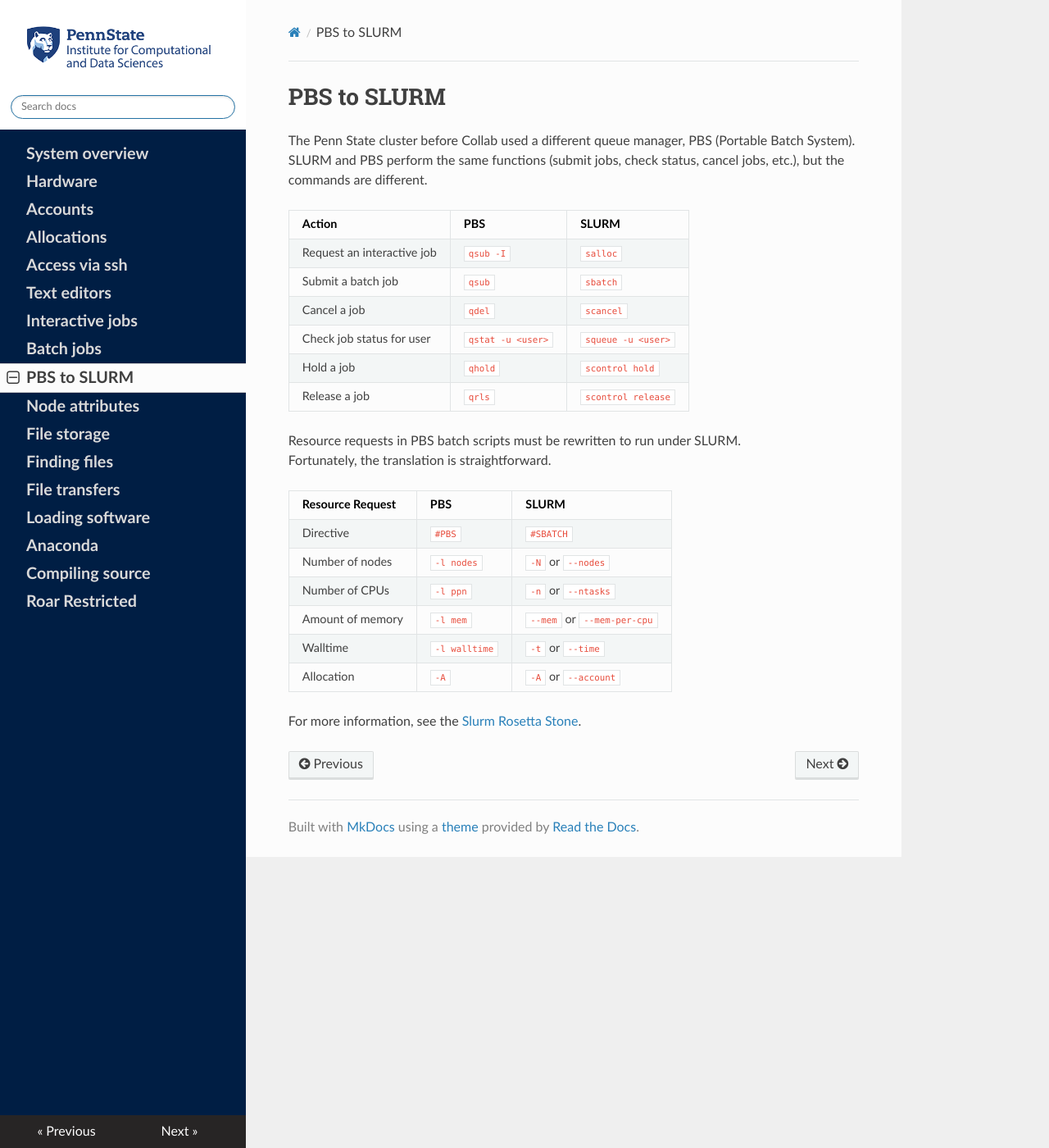
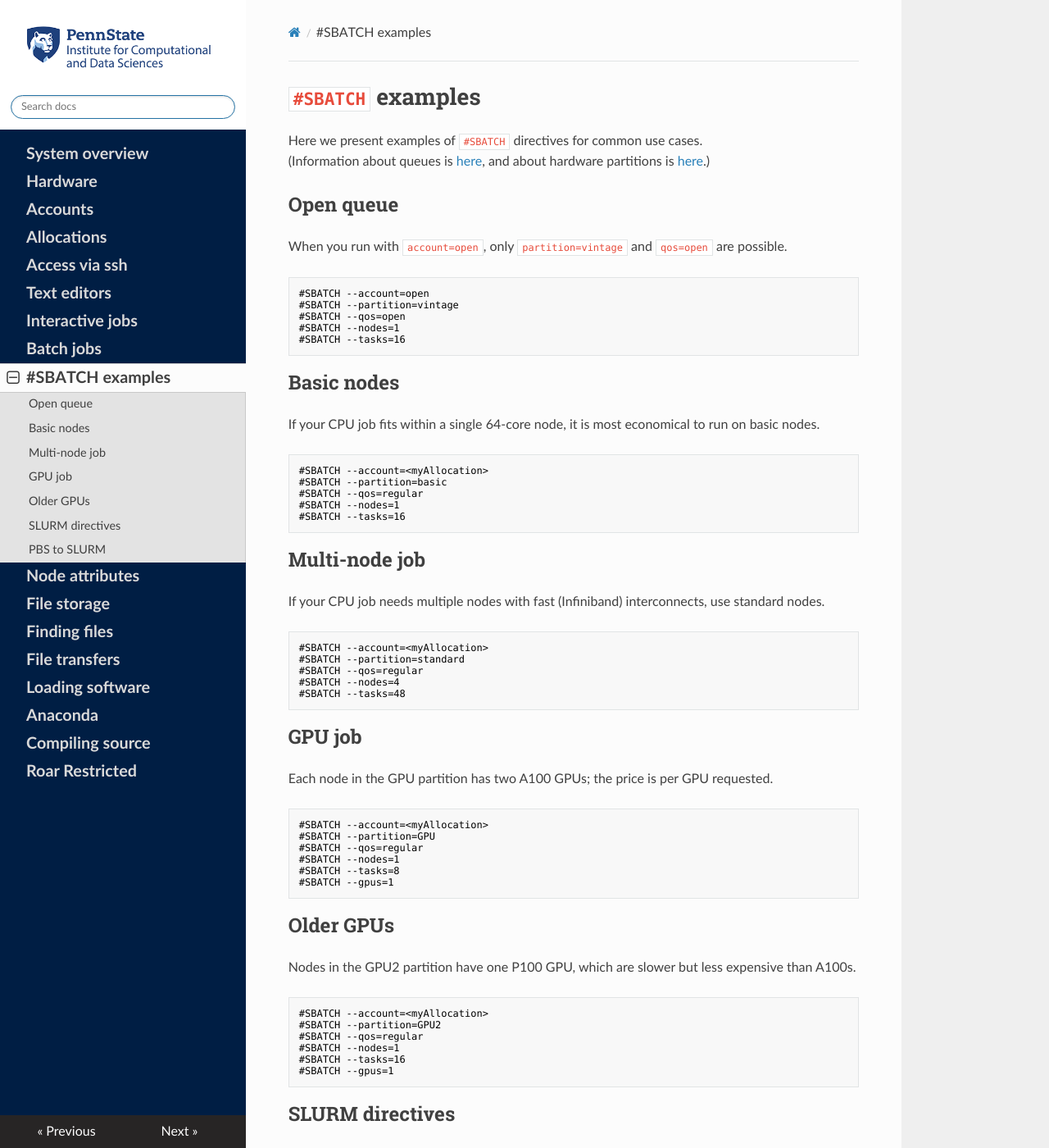
Before and after one commit to stmilne/icdsHelp, an MkDocs documentation site: the page built from docs/08p5_PBStoSLURM.md, in a window 1280 px wide and 1400 px high. Shown: the whole window at 82% size. Built offline with MkDocs 1.6.1, drawn with Linux system fonts in a browser that asks for light colours; some of the changed text lies outside the part shown.

Commit message:
SBATCH examples, 10/29/24

````diff
--- a/docs/08p5_PBStoSLURM.md
+++ b/docs/08p5_PBStoSLURM.md
@@ -1,21 +1,111 @@
-# PBS to SLURM
+# `#SBATCH` examples
 
-The Penn State cluster before Collab
-used a different queue manager, PBS (Portable Batch System).
-SLURM and PBS perform the same functions
-(submit jobs, check status, cancel jobs, etc.),
-but the commands are different.
+Here we present examples of `#SBATCH` directives
+for common use cases.
+(Information about queues is [here](08_BatchJobs.md/#queues),
+and about hardware partitions is [here](02_RoarHardware.md/#partitions).)
 
-| Action | PBS | SLURM |
+## Open queue
+
+When you run with `account=open`,
+only `partition=vintage` and `qos=open` are possible.
+
+```
+#SBATCH --account=open
+#SBATCH --partition=vintage
+#SBATCH --qos=open
+#SBATCH --nodes=1
+#SBATCH --tasks=16
+```
+
+## Basic nodes
+
+If your CPU job fits within a single 64-core node,
+it is most economical to run on basic nodes.
+
+```
+#SBATCH --account=<myAllocation>
+#SBATCH --partition=basic
+#SBATCH --qos=regular
+#SBATCH --nodes=1
+#SBATCH --tasks=16
+```
+
+## Multi-node job
+
+If your CPU job needs multiple nodes
+with fast (Infiniband) interconnects,
+use standard nodes.
+
+```
+#SBATCH --account=<myAllocation>
+#SBATCH --partition=standard
+#SBATCH --qos=regular
+#SBATCH --nodes=4
+#SBATCH --tasks=48
+```
+
+## GPU job
+
+Each node in the GPU partition has two A100 GPUs;
+the price is per GPU requested.
+
+```
+#SBATCH --account=<myAllocation>
+#SBATCH --partition=GPU
+#SBATCH --qos=regular
+#SBATCH --nodes=1
+#SBATCH --tasks=8
+#SBATCH --gpus=1
+```
+
+## Older GPUs
+
+Nodes in the GPU2 partition have one P100 GPU,
+which are slower but less expensive than A100s.
+
+```
+#SBATCH --account=<myAllocation>
+#SBATCH --partition=GPU2
+#SBATCH --qos=regular
+#SBATCH --nodes=1
+#SBATCH --tasks=16
+#SBATCH --gpus=1
+```
+
+## SLURM directives
+
+Most of the usual SLURM directives appear in the examples above.
+Here is a table:
+
+| Directive | Default | Description |
 | ---- | ---- | ---- |
-| Request an interactive job | `qsub -I` | `salloc` |
-| Submit a batch job | `qsub` | `sbatch` |
-| Cancel a job | `qdel` | `scancel` |
-| Check job status for user | `qstat -u <user>` | `squeue -u <user>` |
-| Hold a job | `qhold` | `scontrol hold` |
-| Release a job | `qrls` | `scontrol release` |
+| `-A` or `--account` | `open` | Allocation to charge |
+| `-q` or `--qos` | `open` | Queue to submit to |
+| `-p` or `--partition` | `vintage` | Partition (type of nodes) to use |
+| `-N` or `--nodes` | 1 | Number of nodes |
+| `-G` or `--gpus` | 0 | Number of GPUs |
+| `-n` or `--ntasks` | 1 | Number of tasks (cores) |
+| `--mem` | ? | Memory per node |
+| `-t` or `--time` | 1 hour | Maximum run time |
+| `-C` or `--constraint` | none | Required node features |
+| `-J` or `--job-name` | `jobID` | Job name |
 
-Resource requests in PBS batch scripts
+Most `#SBATCH` directives have *defaults*, listed above,
+so you don't need to specify everything.
+
+`#SBATCH` requests must be *consistent*, or the submission will fail.
+Don't ask for a GPU if you requested `partition=basic`;
+don't specify `account=open`, and then ask for anything but
+`partition=vintage`; and so on.
+
+For more information, see documentation on
+[salloc](https://slurm.schedmd.com/salloc.html)
+and [sbatch](https://slurm.schedmd.com/sbatch.html).
+
+## PBS to SLURM
+
+Resource requests in old PBS batch scripts
 must be rewritten to run under SLURM.
 Fortunately, the translation is straightforward.
 
````
Also changed, not shown: docs/02_RoarHardware.md (+3 -3 lines), docs/05_AccessViaSSH.md (+10 -3 lines), docs/08_BatchJobs.md (+12 -41 lines), docs/09_NodeAttributes.md (+16 -1 lines).
